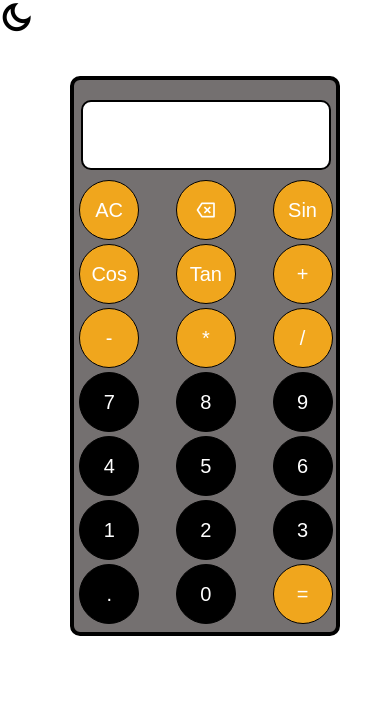
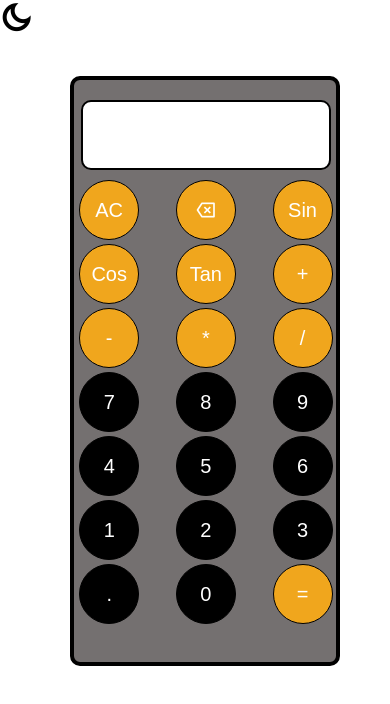
Before and after one commit to JISHNUjp27/Scientific-Calculator, a plain HTML site: page index.html in a window 390 px wide. Drawn offline with nearby package versions, Linux system fonts and the light colour scheme.

Commit message:
Update style.css

```diff
--- a/style.css
+++ b/style.css
@@ -99,7 +99,7 @@ button{
       border-radius: 10px;
       position:relative;
       background-color: rgb(116, 112, 112);
-      height: 560px;
+      height: 590px;
       margin-left: 18%;
       margin-top: 10%;
       width: 270px;
```
